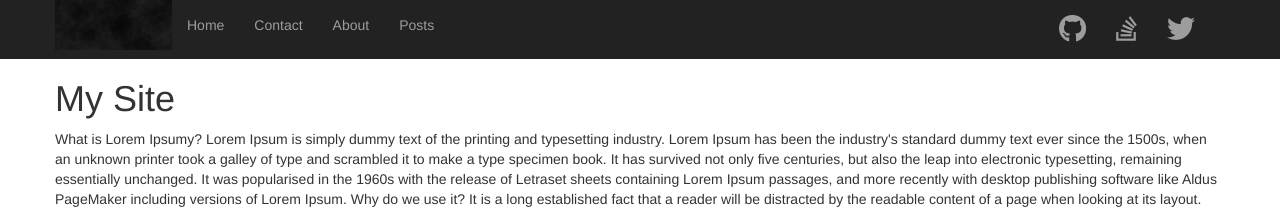
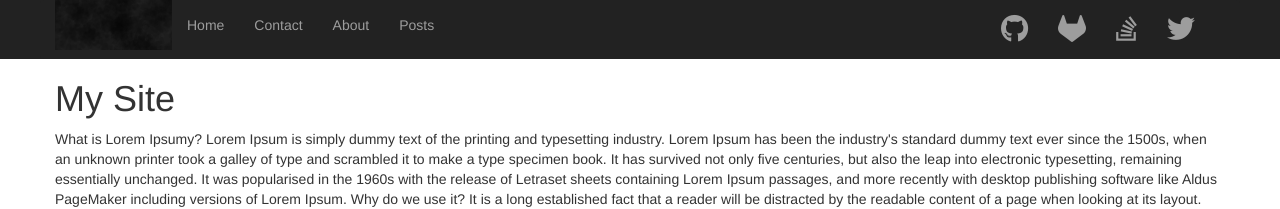
Before and after one commit to sgpinkus/sgpinkus.github.io, a Jekyll site: the page built from pages/index.html, in a window 1280 px wide. Shown: the top 209 px of the page. Built offline with Jekyll 4.4.1, drawn with Linux system fonts in a browser that asks for light colours; nearby versions of some CDN libraries; library files that are not in the unit come from our copies.

Commit message:
Fix up social bar.

```diff
--- a/_config.yml
+++ b/_config.yml
@@ -6,7 +6,7 @@
 title: "My Site"
 email: your-email@domain.com
 # This *MUST* be defined. If content served from root path set to empty string *NOT* "/".
-baseurl: "jekyll-bootstrap-structure"
+baseurl: ""
 url: ""
 # Build settings
 # If you install this theme as a ruby gem theme uncomment this line.
@@ -58,5 +58,6 @@ navbar:
   logo: /assets/brand-logo.png
   social:
     github: /
+    gitlab: /
     stack-overflow: /
     twitter: /
--- a/_includes/social-links.html
+++ b/_includes/social-links.html
@@ -1,13 +1,14 @@
-{% assign social_sites_db = "bitbucket digg dropbox facebook flickr foursquare github google google-plus instagram jsfiddle linkedin pinterest reddit skype soundcloud spotify stack-exchange stack-overflow steam stumbleupon tumblr twitter vimeo-square vine windows wordpress yahoo youtube" | split:" " %}
+{% comment %}
+social_sites_db = "bitbucket digg dropbox facebook flickr foursquare github gitlab google google-plus instagram jsfiddle linkedin pinterest reddit skype soundcloud spotify stack-exchange stack-overflow steam stumbleupon tumblr twitter vimeo-square vine windows wordpress yahoo youtube" | split:" "
+{% endcomment %}
 <ul class="social-links {{ include.class }}">
-{% for name in social_sites_db %}
-  {% if site.navbar.social[name] %}
-  {% assign link = site.navbar.social[name] %}
+{% for social in site.navbar.social %}
+  {% assign name = social[0]  %}
+  {% assign link = social[1]  %}
   <li>
-    <a href="{{ link }}">
+    <a href="{{ link }}" title="{{ name }}">
       <i class="fa fa-{{ name }} fa-{{ include.size | default: 'lg' }} {% if include.labels %}fa-x-label{% endif -%}"></i>{{ include.separator  }}
     </a>
   </li>
-  {% endif %}
 {% endfor -%}
 </ul>
```
